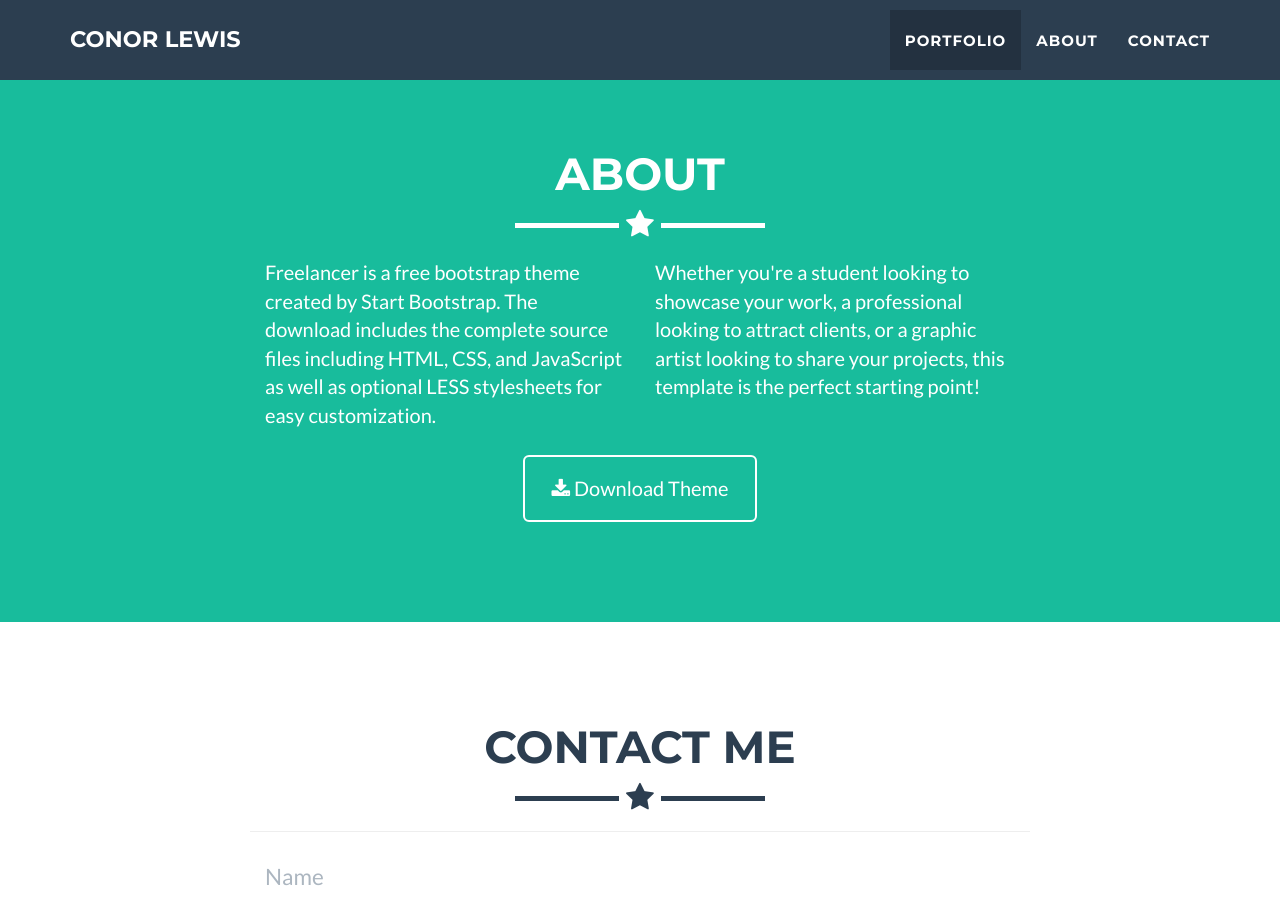
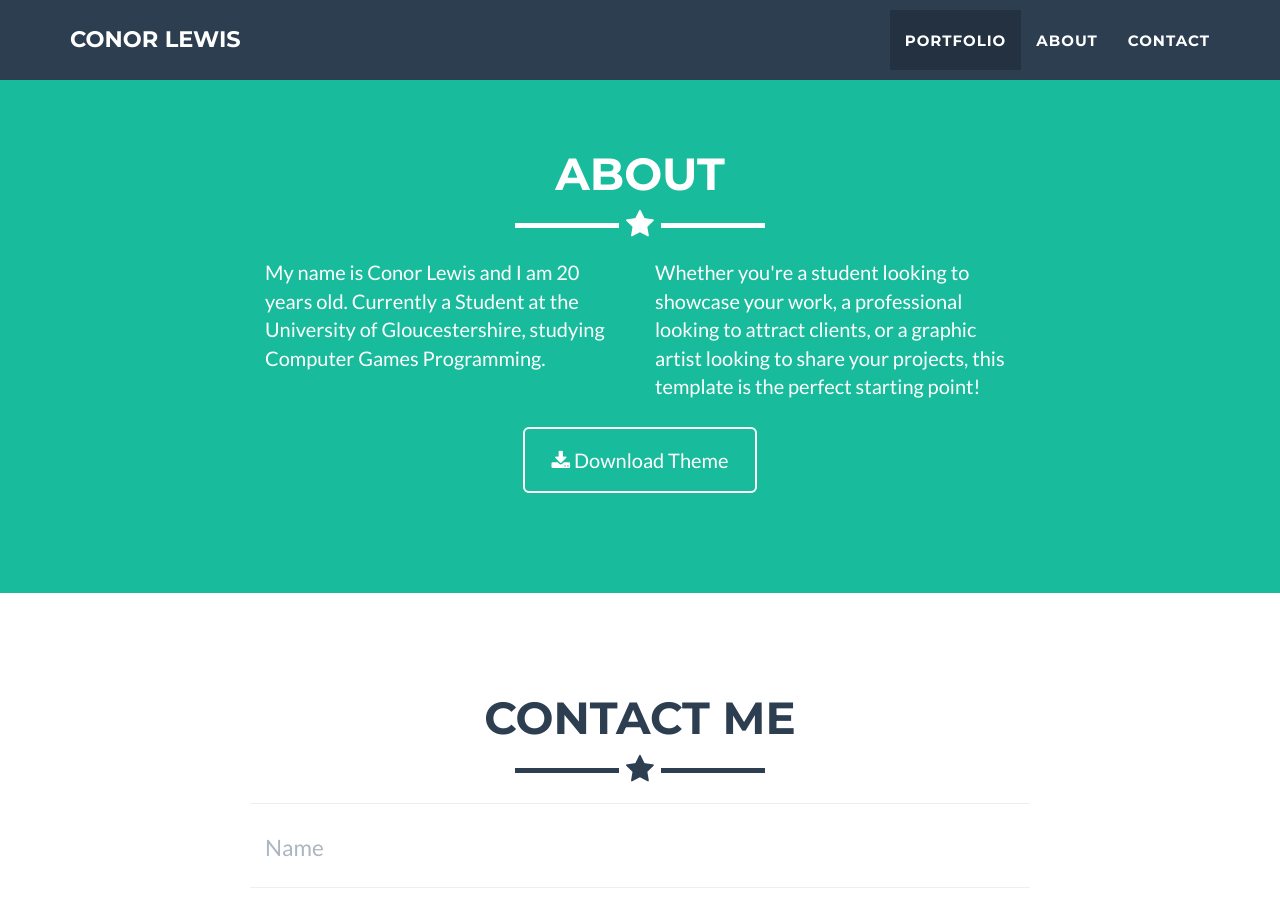
Before and after one commit to LewisConor/portfolio, a Jekyll site: the page built from _posts/2014-07-18-project-1.markdown, in a window 1280 px wide and 900 px high, scrolled down 1623 px. Built offline with Jekyll 4.4.1, drawn with Linux system fonts in a browser that asks for light colours.

Commit message:
Update about.html

```diff
--- a/_includes/about.html
+++ b/_includes/about.html
@@ -9,7 +9,7 @@
             </div>
             <div class="row">
                 <div class="col-lg-4 col-lg-offset-2">
-                    <p>Freelancer is a free bootstrap theme created by Start Bootstrap. The download includes the complete source files including HTML, CSS, and JavaScript as well as optional LESS stylesheets for easy customization.</p>
+                    <p>My name is Conor Lewis and I am 20 years old. Currently a Student at the University of Gloucestershire, studying Computer Games Programming.</p>
                 </div>
                 <div class="col-lg-4">
                     <p>Whether you're a student looking to showcase your work, a professional looking to attract clients, or a graphic artist looking to share your projects, this template is the perfect starting point! </p>
```
